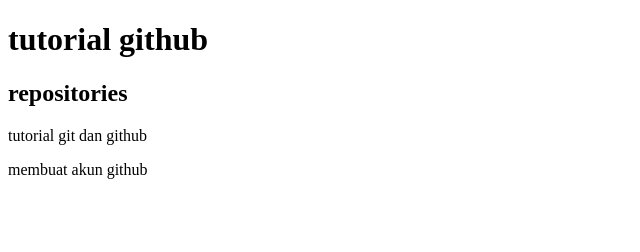
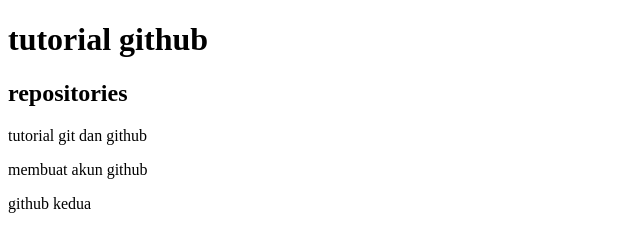
Before and after one commit to ilhamsyahfitrah/belajar-niomic, a plain HTML site: page body.html in a window 1280 px wide. Shown: the whole page, without its empty margins (0-640 px from the left). Drawn offline with Linux system fonts and the light colour scheme.

Commit message:
add element p

```diff
--- a/body.html
+++ b/body.html
@@ -9,5 +9,6 @@
     <h2>repositories</h2>
     <p>tutorial git dan github</p>
     <p>membuat akun github</p>
+    <p>github kedua</p>
   </body>
 </html>
```
